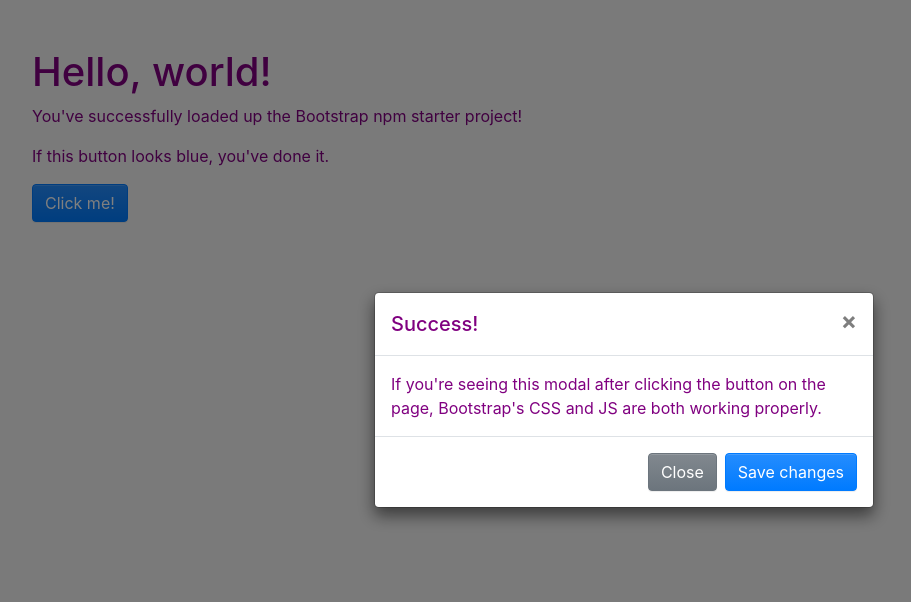
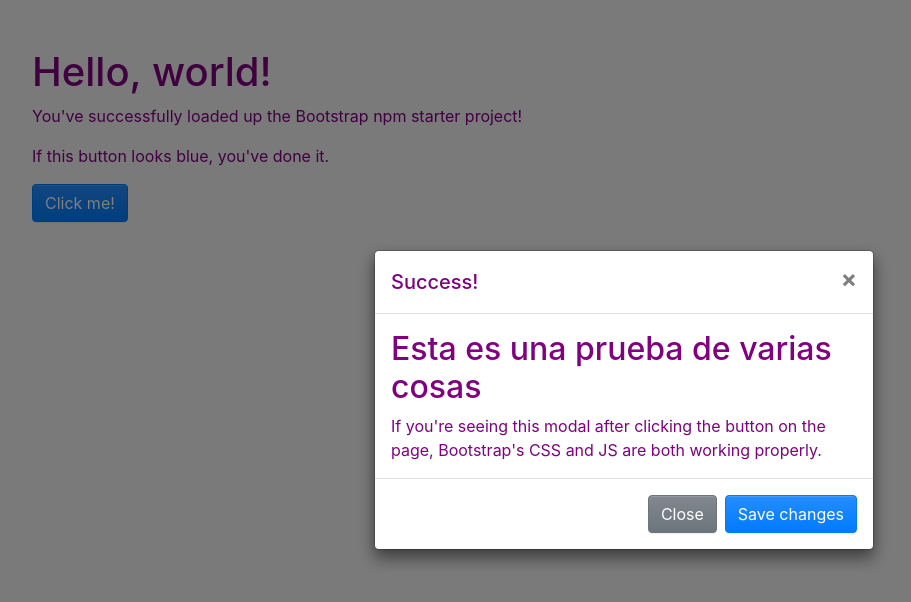
Before and after one commit to fntorre/demo13, a website with bundled scripts: page index.html in a window 1280 px wide. Both pictures are taken after a click on the button "Click me!". Shown: the whole page, without its empty margins (16-927 px from the left). Built offline with nearby package versions, Linux system fonts and the light colour scheme; files whose address does not match are found by name.

Commit message:
cambio de prueba en el home del sitio

```diff
--- a/index.html
+++ b/index.html
@@ -22,6 +22,7 @@
             </button>
           </div>
           <div class="modal-body">
+            <h2>Esta es una prueba de varias cosas</h2>
             If you're seeing this modal after clicking the button on the page, Bootstrap's CSS and JS are both working properly.
           </div>
           <div class="modal-footer">
```
